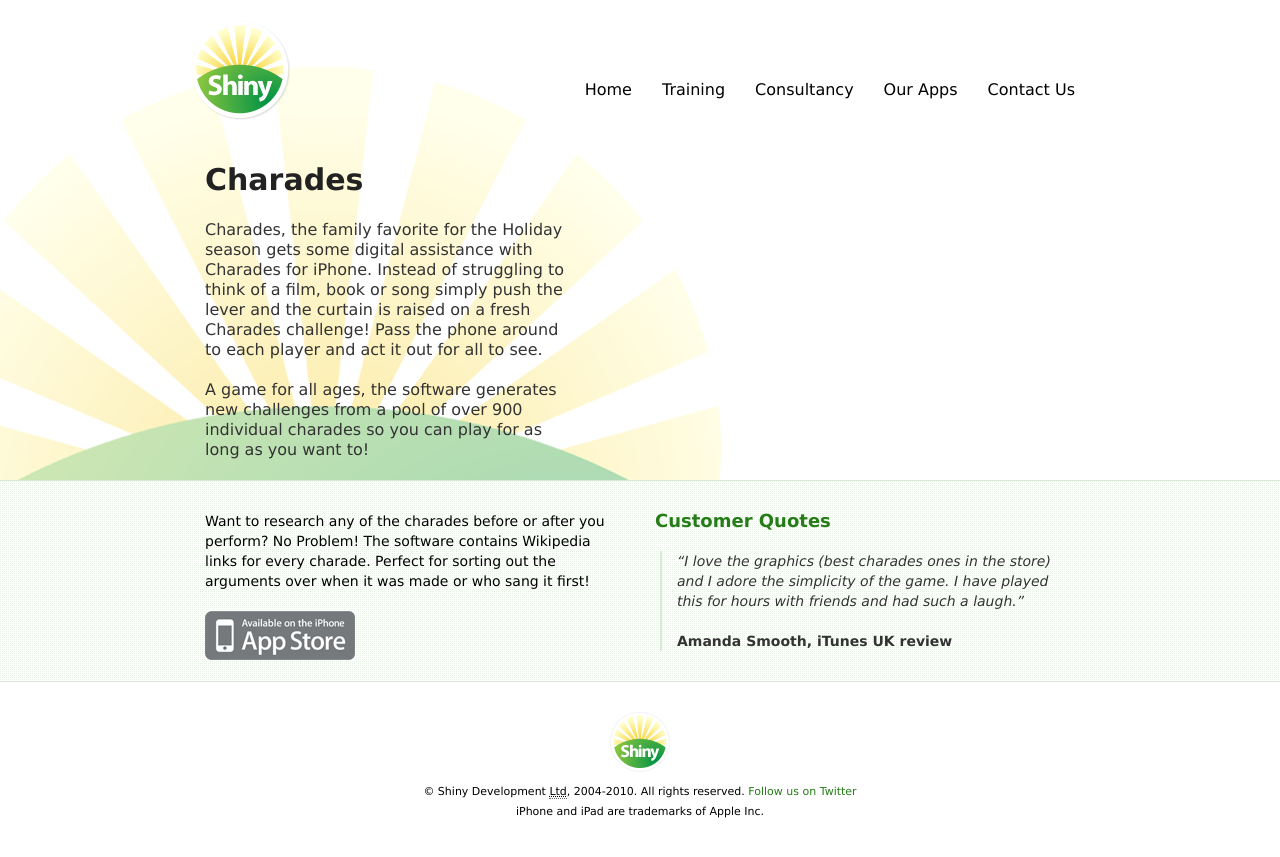
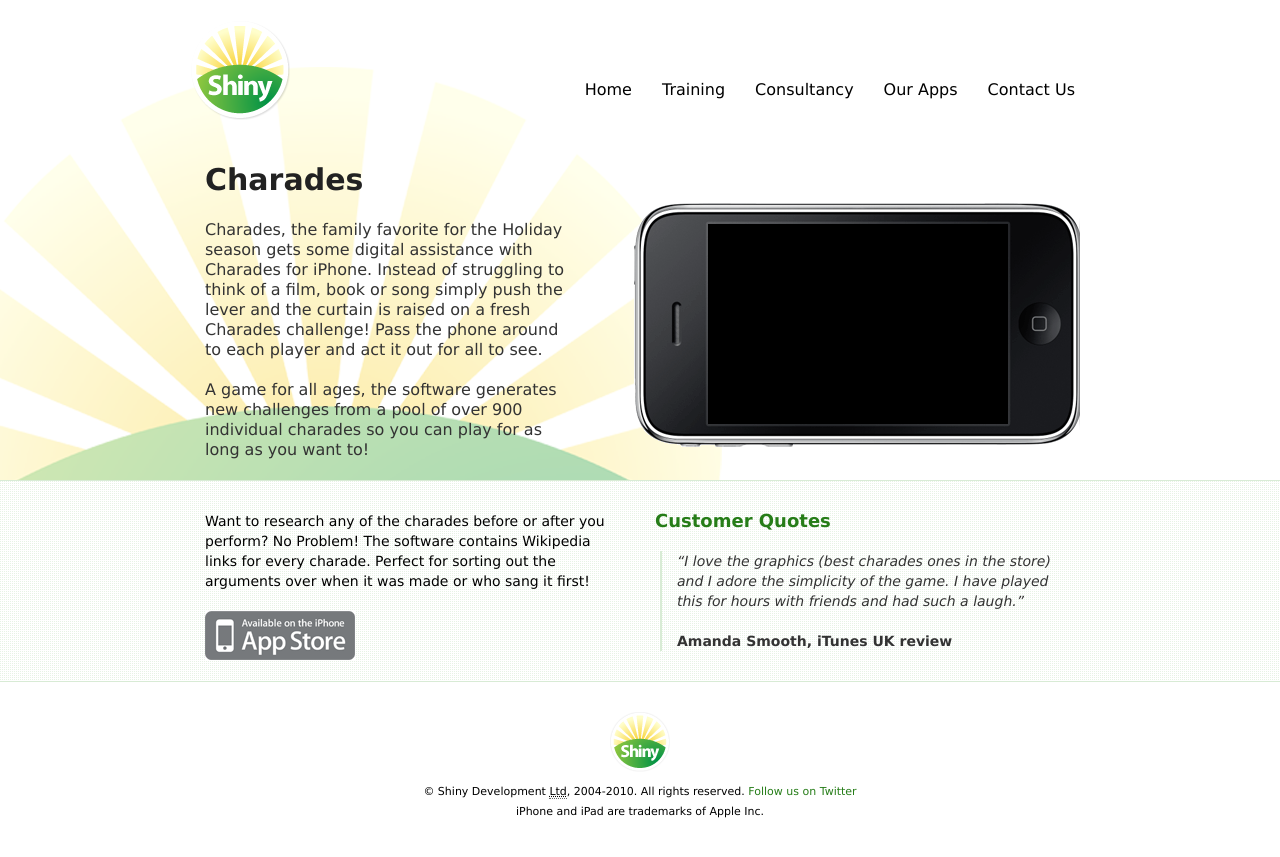
Before and after one commit to shinydevelopment/ShinyDevelopment-Holding, a Jekyll site: the page built from charades.html, in a window 1280 px wide. Shown: the top 857 px of the page. Built offline with Jekyll 4.4.1, drawn with Linux system fonts in a browser that asks for light colours; Markdown is read by kramdown in place of the engine named in the settings; comment, search, counter and statistics services are not loaded.

Commit message:
Sorted charades

```diff
--- a/assets/styles/layout.css
+++ b/assets/styles/layout.css
@@ -143,6 +143,14 @@
     top: 0px;
 }
 
+.content-upper .screencast-landscape-container {
+    display: inline;
+    float: right;
+    position: absolute;
+    right: 10px;
+    top: 60px;
+}
+
 .content-upper .screencast-portrait {
   background: url(../images/iphone-frame.png) top left no-repeat;
   color: #fff;
@@ -152,6 +160,17 @@
   margin-right: 48px;
   padding: 74px 26px 25px 26px;
   width: 200px;
+
+}
+
+.content-upper .screencast-landscape {
+  background: url(../images/iphone-frame-horiz.png) top left no-repeat;
+  color: #fff;
+  display: inline;
+  float: left;
+  height: 200px;
+  padding: 26px 25px 26px 74px;
+  width: 347px;
 
 }
 
--- a/charades.html
+++ b/charades.html
@@ -21,14 +21,19 @@
 
         </div>
 
-        <div id="screencast">
-            <script type="text/javascript">
+        <div class="screencast-landscape-container">
+        <div class="screencast-landscape">
+          <script type="text/javascript" charset="utf-8">
             // <![CDATA[
-              var qt = new QTObject("/assets/videos/charades.mov", "charades_screencast", "550", "300");
-              qt.addParam("controller", "false");
-              qt.write();
+            var qt = new QTObject("/assets/videos/charades.mov", "charades_screencast", "300", "200");
+            qt.addParam("autostart", "true");
+            qt.addParam("loop", "true");
+            qt.addParam("target", "myself");
+            qt.addParam("controller", "false");
+            qt.write();
             // ]]>
-            </script>
+          </script>
+        </div>
         </div>
 
     </div>
```
Also changed, not shown: assets/images/iphone-frame-horiz.png (added).
